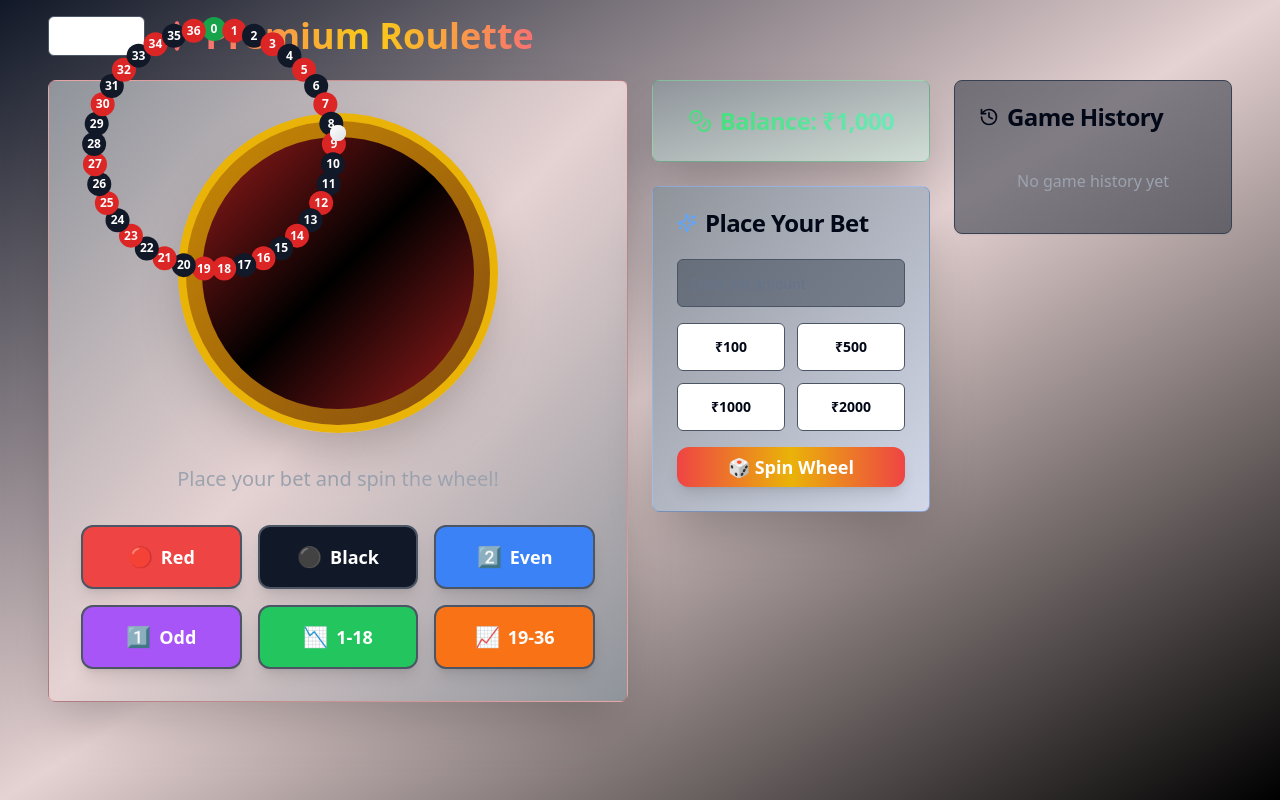
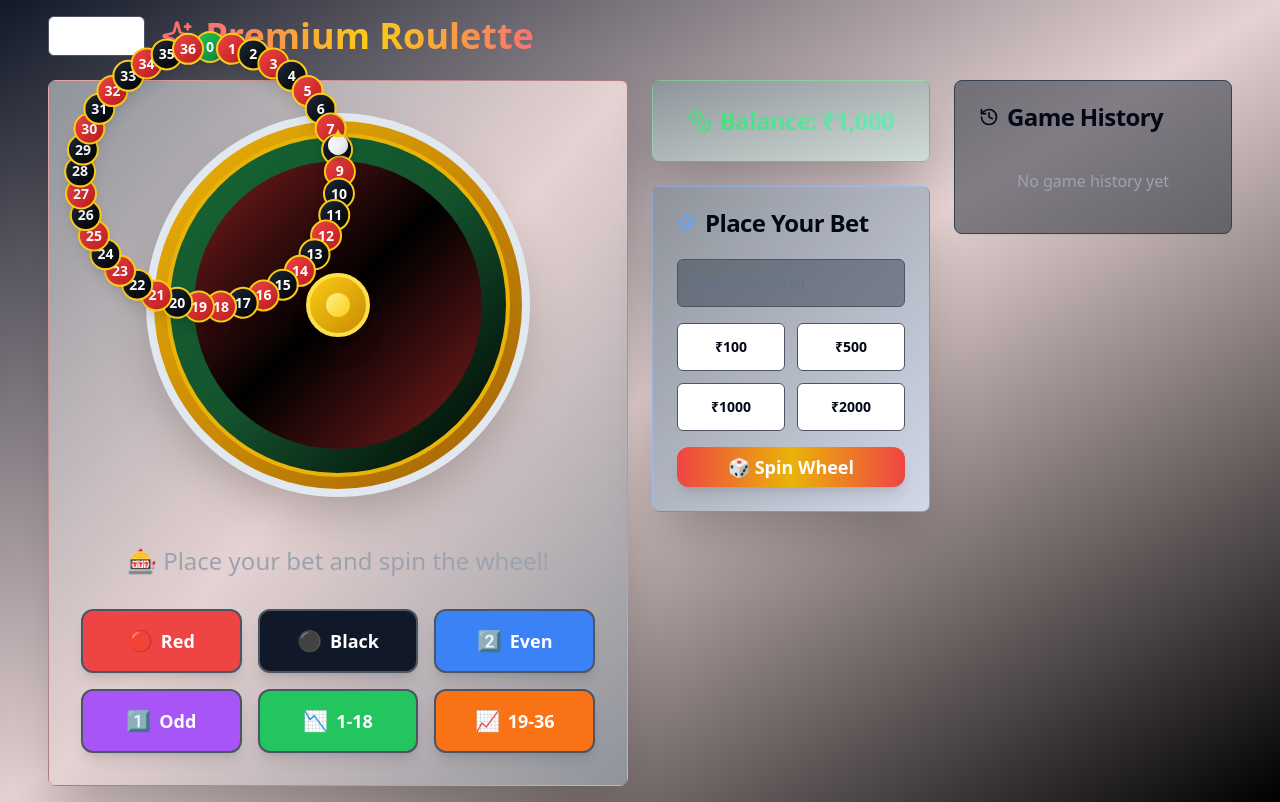
Before and after one commit to leakagelink/spin-to-wealth-online, a React (Vite) app: page /game/roulette in a window 1280 px wide. Built offline with nearby package versions, Linux system fonts and the light colour scheme.

Commit message:
Fix: Improve roulette wheel spin animation
Improve the roulette wheel spin animation for a more professional look and feel.

```diff
--- a/src/components/roulette/RouletteWheel.tsx
+++ b/src/components/roulette/RouletteWheel.tsx
@@ -12,74 +12,119 @@ interface RouletteWheelProps {
 const RouletteWheel = ({ numbers, getNumberColor, spinning, result, ballPosition }: RouletteWheelProps) => {
   return (
     <div className="mb-8">
-      {/* Realistic Roulette Wheel */}
-      <div className="relative w-80 h-80 mx-auto">
-        {/* Outer ring */}
-        <div className="absolute inset-0 rounded-full border-8 border-yellow-500 bg-gradient-to-br from-yellow-600 to-yellow-800 shadow-2xl">
-          {/* Inner wheel */}
-          <div className={`absolute inset-4 rounded-full bg-gradient-to-br from-red-800 via-black to-red-800 transition-transform duration-3000 ${spinning ? 'animate-spin' : ''}`}>
-            {/* Number segments */}
+      {/* Professional Roulette Wheel */}
+      <div className="relative w-96 h-96 mx-auto">
+        {/* Outer decorative ring */}
+        <div className="absolute inset-0 rounded-full border-8 border-gradient-to-r from-yellow-400 via-yellow-600 to-yellow-400 bg-gradient-to-br from-yellow-500 via-yellow-600 to-yellow-700 shadow-2xl">
+          {/* Middle ring with numbers */}
+          <div className="absolute inset-3 rounded-full bg-gradient-to-br from-green-800 via-green-900 to-black border-4 border-yellow-500">
+            {/* Inner spinning wheel */}
+            <div
+              className={`absolute inset-6 rounded-full bg-gradient-to-br from-red-900 via-black to-red-900 transition-all duration-500 ${
+                spinning
+                  ? 'animate-spin'
+                  : ''
+              }`}
+              style={{
+                animationDuration: spinning ? '4s' : '0s',
+                animationTimingFunction: 'cubic-bezier(0.17, 0.67, 0.12, 1.00)',
+                transform: spinning ? 'rotate(1800deg)' : `rotate(${result ? result * (360 / 37) : 0}deg)`
+              }}
+            >
+              {/* Number segments with better positioning */}
               {numbers.map((num, index) => {
                 const angle = (index * 360) / 37;
                 const color = getNumberColor(num);
                 return (
                   <div
                     key={num}
-                  className={`absolute w-6 h-6 flex items-center justify-center text-xs font-bold text-white rounded-full ${
-                    color === 'red' ? 'bg-red-600' :
-                    color === 'black' ? 'bg-gray-900' : 'bg-green-600'
+                    className={`absolute w-8 h-8 flex items-center justify-center text-sm font-bold text-white rounded-full border-2 border-yellow-400 shadow-lg ${
+                      color === 'red' ? 'bg-gradient-to-br from-red-500 to-red-700' :
+                      color === 'black' ? 'bg-gradient-to-br from-gray-800 to-black' :
+                      'bg-gradient-to-br from-green-500 to-green-700'
                     }`}
                     style={{
-                    transform: `rotate(${angle}deg) translateY(-120px) rotate(-${angle}deg)`,
-                    transformOrigin: 'center 120px',
+                      transform: `rotate(${angle}deg) translateY(-130px) rotate(-${angle}deg)`,
+                      transformOrigin: 'center 130px',
                     }}
                   >
                     {num}
                   </div>
                 );
               })}
-          </div>
 
-          {/* Ball */}
-          <div
-            className="absolute w-4 h-4 bg-white rounded-full shadow-lg transition-transform duration-100"
-            style={{
-              transform: `rotate(${ballPosition}deg) translateY(-140px)`,
-              transformOrigin: 'center 140px',
-              top: '50%',
-              left: '50%',
-              marginTop: '-8px',
-              marginLeft: '-8px',
-            }}
-          >
-            <div className="absolute inset-0 bg-gradient-to-br from-white to-gray-300 rounded-full animate-pulse"></div>
+              {/* Center hub */}
+              <div className="absolute top-1/2 left-1/2 transform -translate-x-1/2 -translate-y-1/2 w-16 h-16 bg-gradient-to-br from-yellow-400 to-yellow-600 rounded-full border-4 border-yellow-300 shadow-xl flex items-center justify-center">
+                <div className="w-6 h-6 bg-gradient-to-br from-yellow-200 to-yellow-400 rounded-full"></div>
               </div>
             </div>
           </div>
 
-      {/* Result Display */}
-      <div className="mt-8">
+          {/* Ball with realistic physics */}
+          <div
+            className={`absolute w-5 h-5 rounded-full shadow-xl transition-all duration-100 ${
+              spinning ? 'animate-pulse' : ''
+            }`}
+            style={{
+              background: 'radial-gradient(circle at 30% 30%, #ffffff, #e5e5e5, #cccccc)',
+              transform: `rotate(${ballPosition}deg) translateY(-160px)`,
+              transformOrigin: 'center 160px',
+              top: '50%',
+              left: '50%',
+              marginTop: '-10px',
+              marginLeft: '-10px',
+              boxShadow: spinning
+                ? '0 0 20px rgba(255, 255, 255, 0.8), inset 0 2px 4px rgba(0, 0, 0, 0.3)'
+                : '0 4px 8px rgba(0, 0, 0, 0.4), inset 0 2px 4px rgba(0, 0, 0, 0.3)',
+              animation: spinning ? 'bounce 0.3s infinite alternate' : 'none'
+            }}
+          >
+            <div className="absolute inset-0 rounded-full bg-gradient-to-br from-white via-gray-100 to-gray-300 shadow-inner"></div>
+          </div>
+
+          {/* Wheel pointer */}
+          <div className="absolute top-2 left-1/2 transform -translate-x-1/2 w-0 h-0 border-l-4 border-r-4 border-b-8 border-l-transparent border-r-transparent border-b-yellow-400 z-10 drop-shadow-lg"></div>
+        </div>
+      </div>
+
+      {/* Enhanced Result Display */}
+      <div className="mt-12">
         {spinning ? (
-          <div className="text-3xl font-bold text-yellow-400 animate-pulse flex items-center justify-center gap-2">
-            <Sparkles className="w-8 h-8 animate-spin" />
-            Spinning...
-            <Sparkles className="w-8 h-8 animate-spin" />
+          <div className="text-4xl font-bold text-yellow-400 flex items-center justify-center gap-3">
+            <Sparkles className="w-10 h-10 animate-spin text-yellow-300" />
+            <span className="animate-pulse bg-gradient-to-r from-yellow-300 via-yellow-400 to-yellow-300 bg-clip-text text-transparent">
+              Spinning the Wheel...
+            </span>
+            <Sparkles className="w-10 h-10 animate-spin text-yellow-300" />
           </div>
         ) : result !== null ? (
-          <div className="space-y-4">
-            <div className="text-6xl font-bold text-yellow-400 animate-bounce">{result}</div>
-            <div className={`text-2xl font-bold px-6 py-3 rounded-full inline-block ${
-              getNumberColor(result) === 'red' ? 'bg-red-500/30 text-red-300 border border-red-400' :
-              getNumberColor(result) === 'black' ? 'bg-gray-800/50 text-gray-300 border border-gray-400' :
-              'bg-green-500/30 text-green-300 border border-green-400'
+          <div className="space-y-6 animate-fade-in">
+            <div className="text-8xl font-bold text-yellow-400 animate-bounce drop-shadow-2xl">
+              {result}
+            </div>
+            <div className={`text-3xl font-bold px-8 py-4 rounded-2xl inline-block shadow-2xl border-2 transition-all duration-300 ${
+              getNumberColor(result) === 'red'
+                ? 'bg-gradient-to-br from-red-500/40 to-red-600/40 text-red-200 border-red-400 shadow-red-500/50' :
+              getNumberColor(result) === 'black'
+                ? 'bg-gradient-to-br from-gray-800/60 to-gray-900/60 text-gray-200 border-gray-400 shadow-gray-500/50' :
+                'bg-gradient-to-br from-green-500/40 to-green-600/40 text-green-200 border-green-400 shadow-green-500/50'
             }`}>
               {getNumberColor(result).toUpperCase()}
             </div>
           </div>
         ) : (
-          <div className="text-gray-400 text-xl">Place your bet and spin the wheel!</div>
+          <div className="text-gray-400 text-2xl font-medium">
+            🎰 Place your bet and spin the wheel!
+          </div>
         )}
       </div>
+
+      <style jsx>{`
+        @keyframes bounce {
+          0% { transform: rotate(${ballPosition}deg) translateY(-160px) scale(1); }
+          100% { transform: rotate(${ballPosition}deg) translateY(-155px) scale(1.1); }
+        }
+      `}</style>
     </div>
   );
 };
--- a/src/hooks/useRouletteGame.ts
+++ b/src/hooks/useRouletteGame.ts
@@ -65,22 +65,33 @@ export const useRouletteGame = () => {
 
     setBalance(balance - bet);
     setSpinning(true);
+    setResult(null);
 
-    // Animate ball spinning
+    // Generate result first
+    const resultNumber = Math.floor(Math.random() * 37);
+
+    // Realistic ball spinning animation
+    let currentPosition = ballPosition;
+    let speed = 25; // Initial high speed
+    let deceleration = 0.98; // Gradual slowdown
     let spinCount = 0;
-    const spinInterval = setInterval(() => {
-      setBallPosition((prev) => (prev + 10) % 360);
+    const maxSpins = 120; // About 4 seconds of spinning
+
+    const ballSpinInterval = setInterval(() => {
+      currentPosition = (currentPosition + speed) % 360;
+      setBallPosition(currentPosition);
+      speed *= deceleration; // Gradually slow down
       spinCount++;
-      if (spinCount > 30) {
-        clearInterval(spinInterval);
-      }
-    }, 100);
 
-    setTimeout(() => {
-      const resultNumber = Math.floor(Math.random() * 37);
+      // Stop when speed is very low or max spins reached
+      if (speed < 1 || spinCount >= maxSpins) {
+        clearInterval(ballSpinInterval);
+
+        // Final position based on result
+        const finalPosition = resultNumber * (360 / 37) + Math.random() * 5 - 2.5; // Add slight randomness
+        setBallPosition(finalPosition);
         setResult(resultNumber);
         setSpinning(false);
-      setBallPosition(resultNumber * (360 / 37));
 
         const selectedBetOption = betOptions.find(option => option.value === selectedBet);
         const isWin = checkWin(resultNumber, selectedBet);
@@ -101,7 +112,7 @@ export const useRouletteGame = () => {
           const winnings = bet * selectedBetOption.multiplier;
           setBalance(balance + winnings);
           toast({
-          title: "🎉 You won!",
+            title: "🎉 Congratulations! You Won!",
             description: `Number ${resultNumber} (${getNumberColor(resultNumber)}) - Won ₹${winnings - bet}`,
           });
         } else {
@@ -112,12 +123,14 @@ export const useRouletteGame = () => {
           });
         }
 
+        // Auto-clear after showing result
         setTimeout(() => {
           setBetAmount("");
           setSelectedBet("");
           setResult(null);
-      }, 3000);
-    }, 3000);
+        }, 5000);
+      }
+    }, 50); // Smooth 20fps animation
   };
 
   return {
```
Lines whose indentation alone changed are shown as unchanged.
